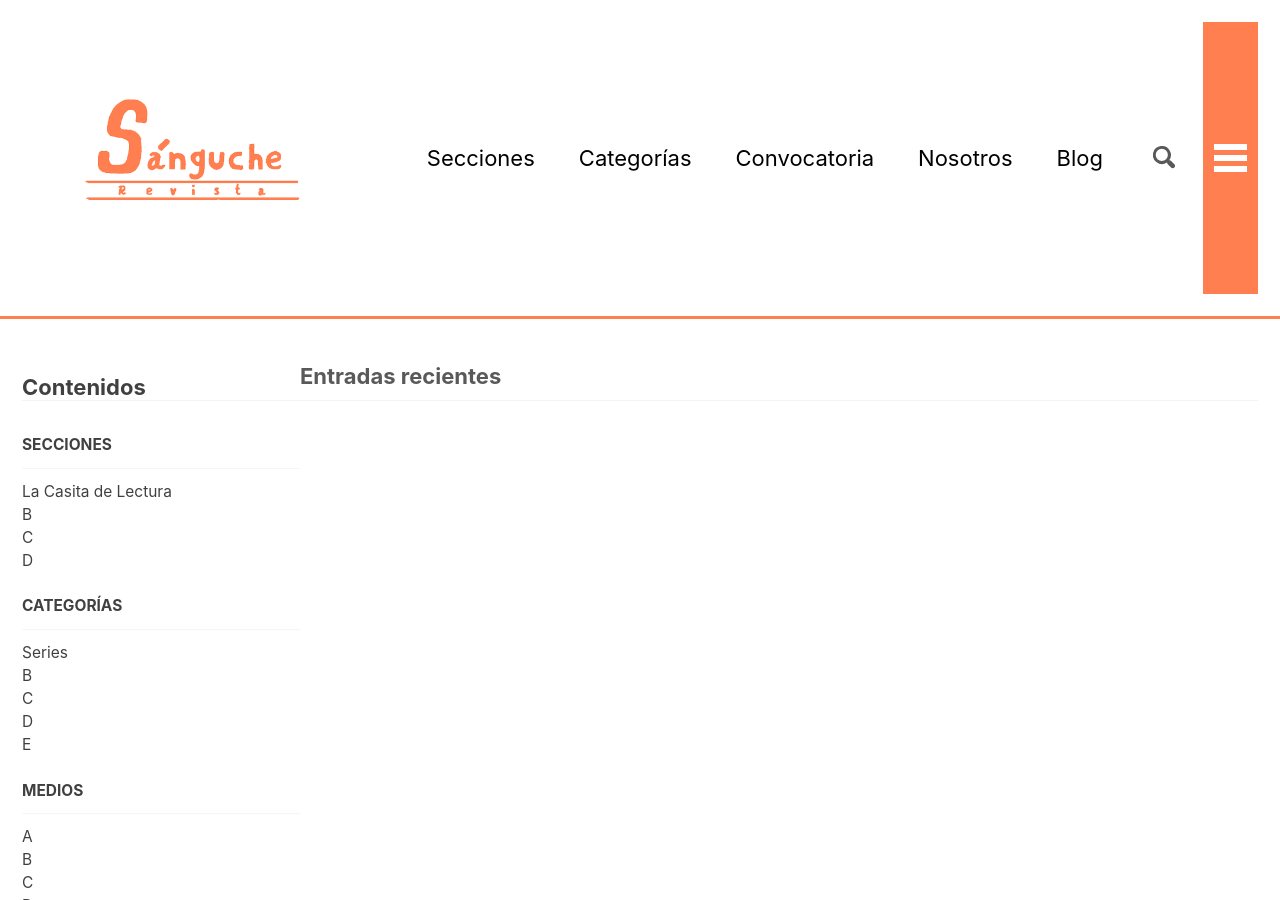
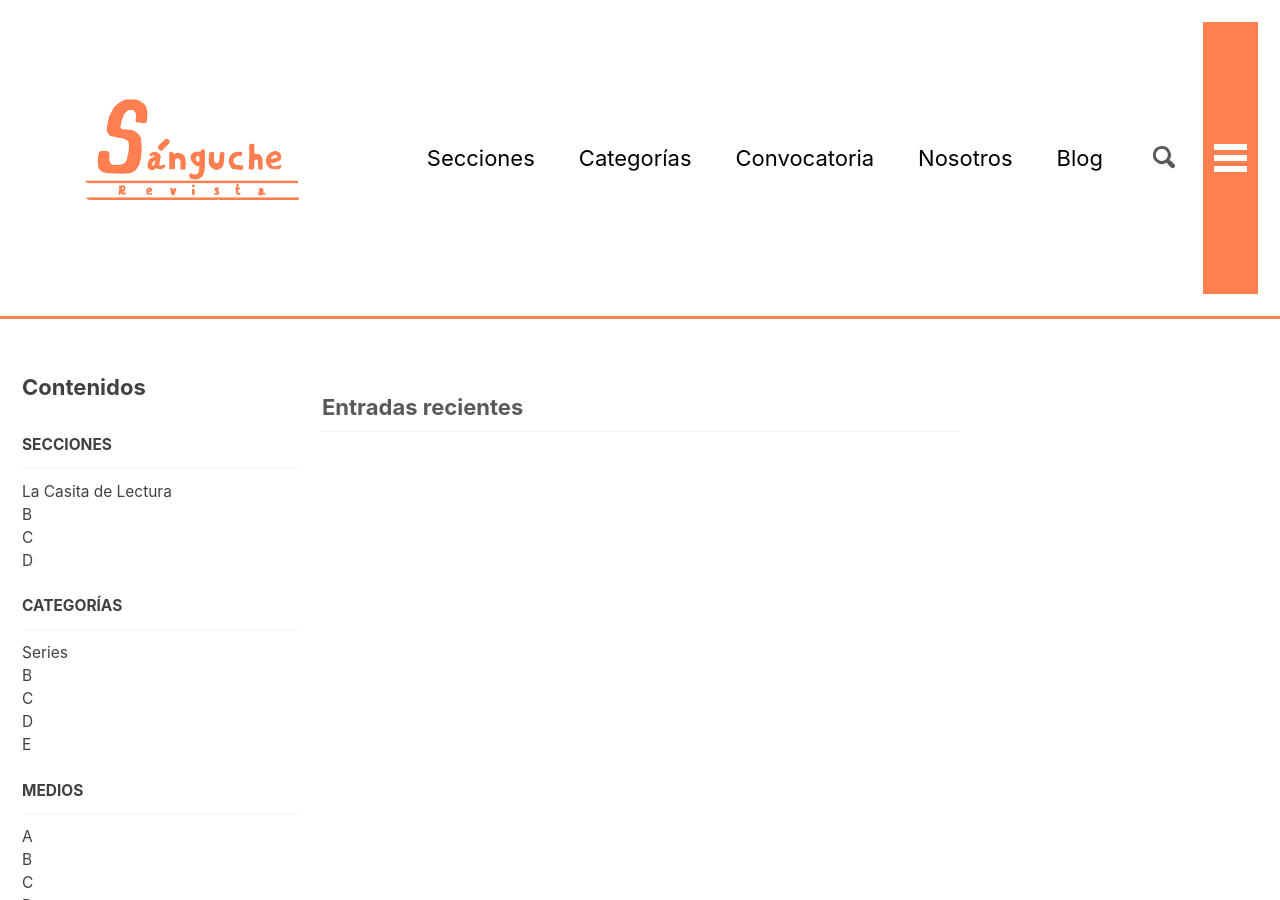
Before and after one commit to sangucherevista/sangucherevista.github.io, a Jekyll site: the page built from index.md, in a window 1280 px wide and 900 px high. Built offline with Jekyll 4.4.1, drawn with Linux system fonts in a browser that asks for light colours; nearby versions of some CDN libraries; the list of posts is cut into pages by our own code.

Commit message:
Updated '_layouts/archive.html' via CloudCannon

```diff
--- a/_layouts/archive.html
+++ b/_layouts/archive.html
@@ -17,7 +17,7 @@ layout: default
 <div id="main" role="main">
   {% include sidebar.html %}
 
-  <div class="splash">
+  <div class="archive">
     {% unless page.header.overlay_color or page.header.overlay_image %}
       <h1 id="page-title" class="page__title">{{ page.title }}</h1>
     {% endunless %}
```
